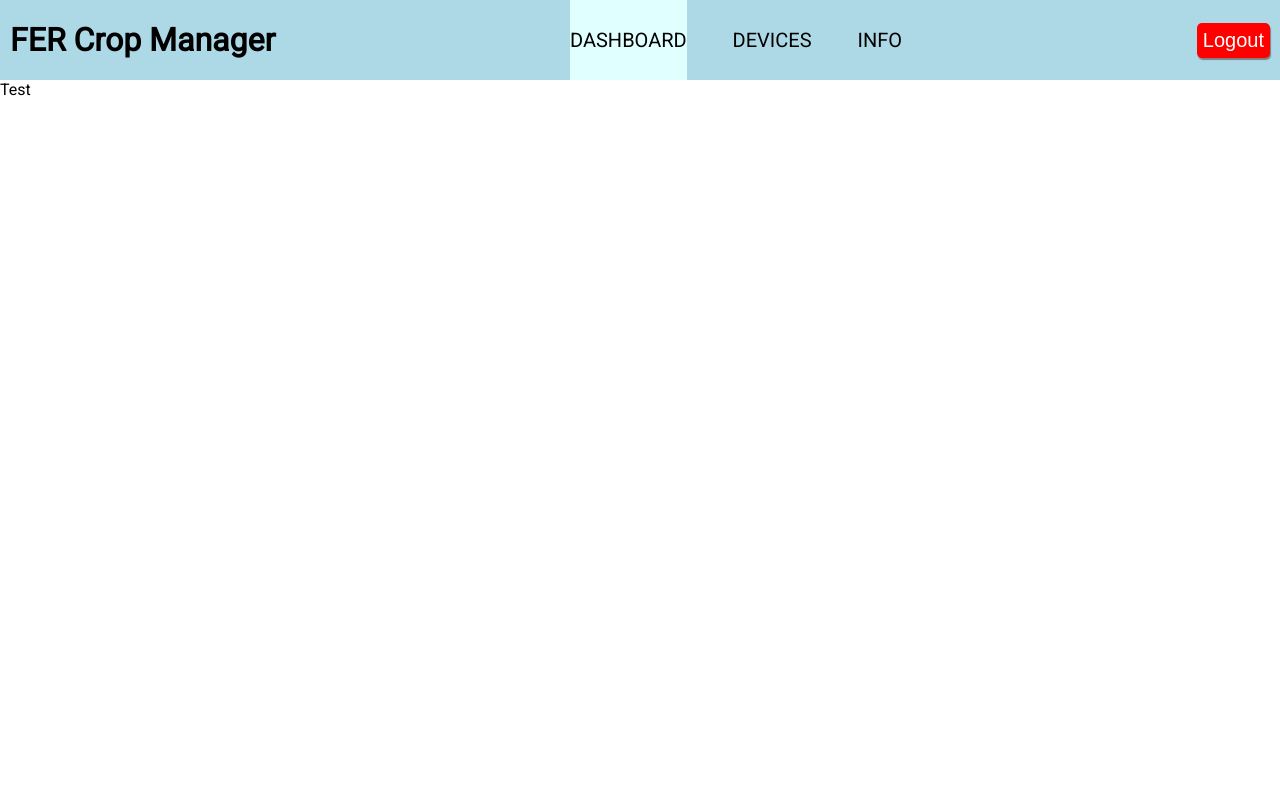
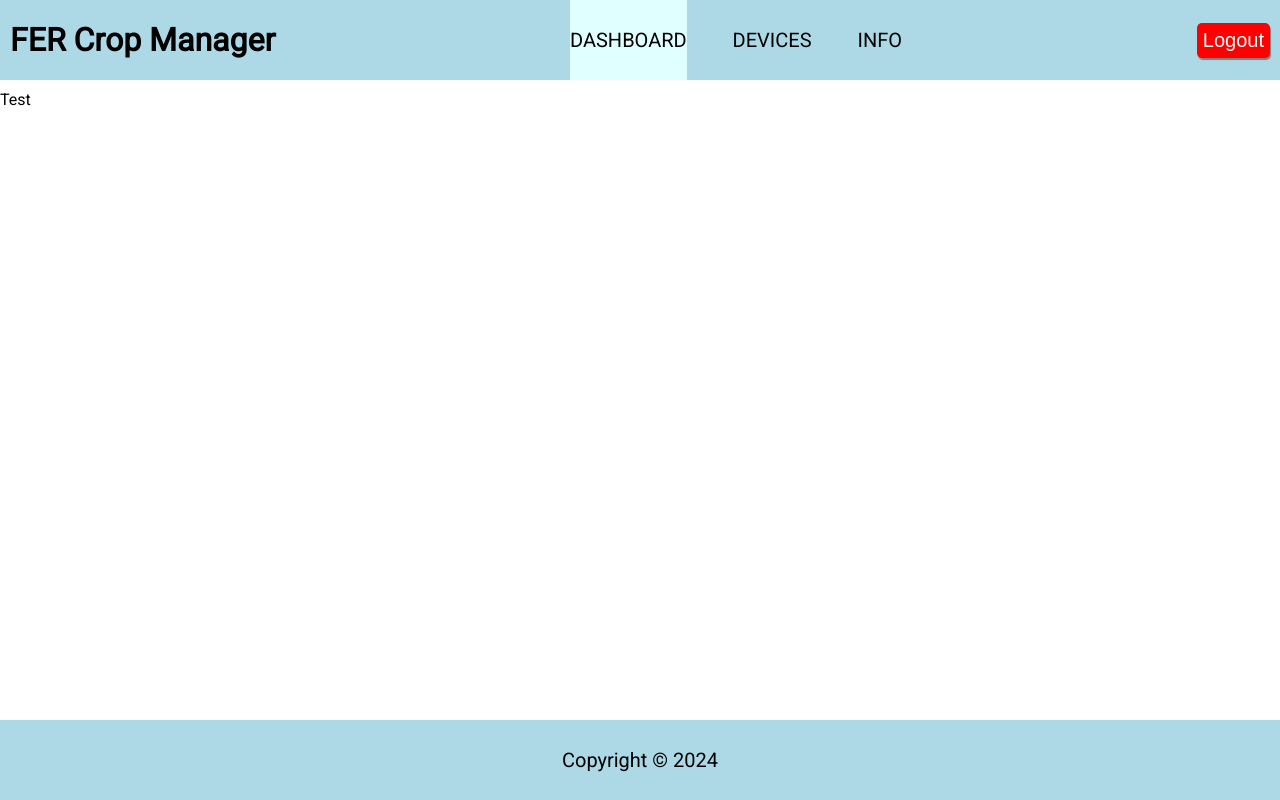
Before and after one commit to Ivan76654/fer-crop-manager, an Angular app: page / in a window 1280 px wide. Built offline with nearby package versions, Linux system fonts and the light colour scheme.

Commit message:
Add footer component.

```diff
--- a/src/app/app.component.css
+++ b/src/app/app.component.css
@@ -0,0 +1,5 @@
+div.main-container {
+  min-height: 100vh;
+  display: flex;
+  flex-direction: column;
+}
--- a/src/app/app.component.html
+++ b/src/app/app.component.html
@@ -1,4 +1,5 @@
 <div class="main-container">
   <app-header />
-  Test
+  <main class="main-content">Test</main>
+  <app-footer />
 </div>
--- a/src/app/app.component.ts
+++ b/src/app/app.component.ts
@@ -1,10 +1,11 @@
 import { Component } from '@angular/core';
 import { HeaderComponent } from './header/header.component';
+import { FooterComponent } from './footer/footer.component';
 
 @Component({
   selector: 'app-root',
   standalone: true,
-  imports: [HeaderComponent],
+  imports: [HeaderComponent, FooterComponent],
   templateUrl: './app.component.html',
   styleUrl: './app.component.css'
 })
--- /dev/null
+++ b/src/app/footer/footer.component.css
@@ -0,0 +1,7 @@
+footer.footer-container {
+  display: grid;
+  place-content: center;
+  font-size: 1.25rem;
+  min-height: 10vh;
+  background-color: lightblue;
+}
--- /dev/null
+++ b/src/app/footer/footer.component.html
@@ -0,0 +1 @@
+<footer class="footer-container">Copyright &copy; {{ currentYear }}</footer>
--- /dev/null
+++ b/src/app/footer/footer.component.ts
@@ -0,0 +1,12 @@
+import { Component } from '@angular/core';
+
+@Component({
+  selector: 'app-footer',
+  standalone: true,
+  imports: [],
+  templateUrl: './footer.component.html',
+  styleUrl: './footer.component.css'
+})
+export class FooterComponent {
+  public currentYear = new Date(Date.now()).getFullYear();
+}
--- a/src/styles.css
+++ b/src/styles.css
@@ -16,3 +16,11 @@ body {
   min-height: 100vh;
   font-family: 'Roboto', sans-serif;
 }
+
+main.main-content {
+  flex: 1;
+  overflow-y: scroll;
+  max-height: 80vh;
+  padding-top: 10px;
+  padding-bottom: 10px;
+}
```
